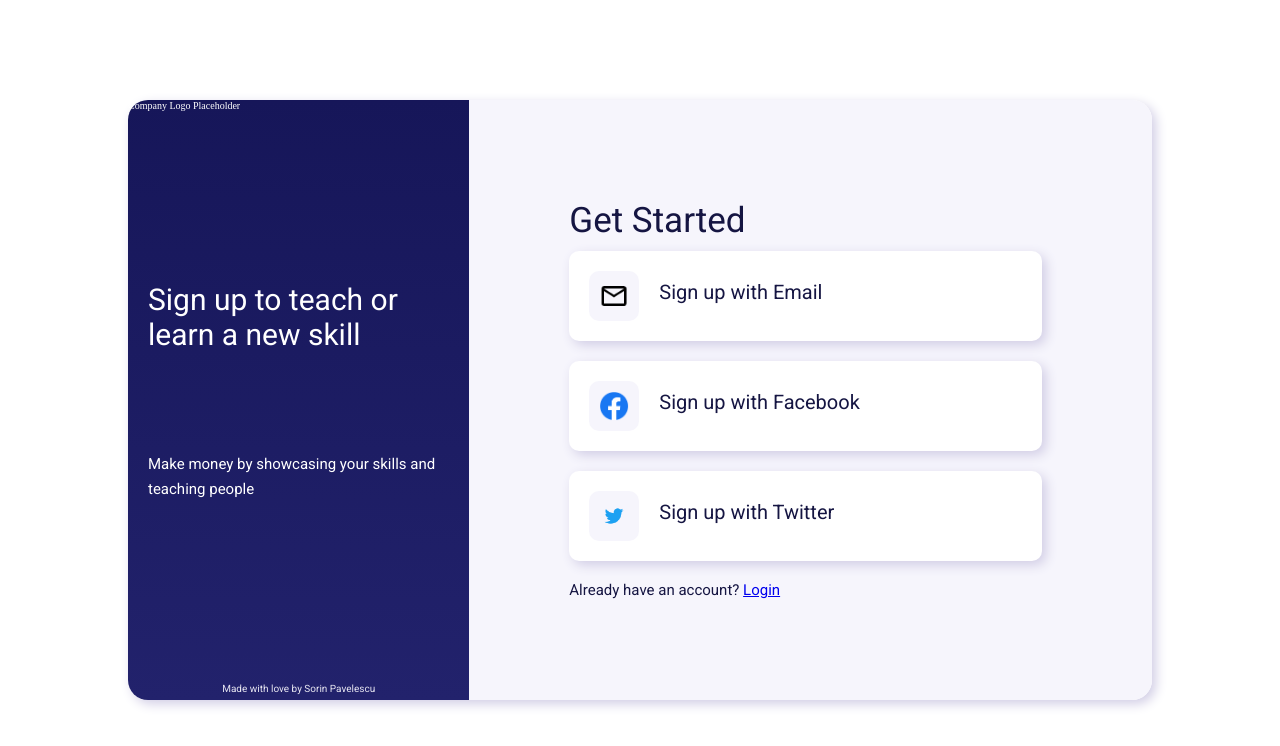
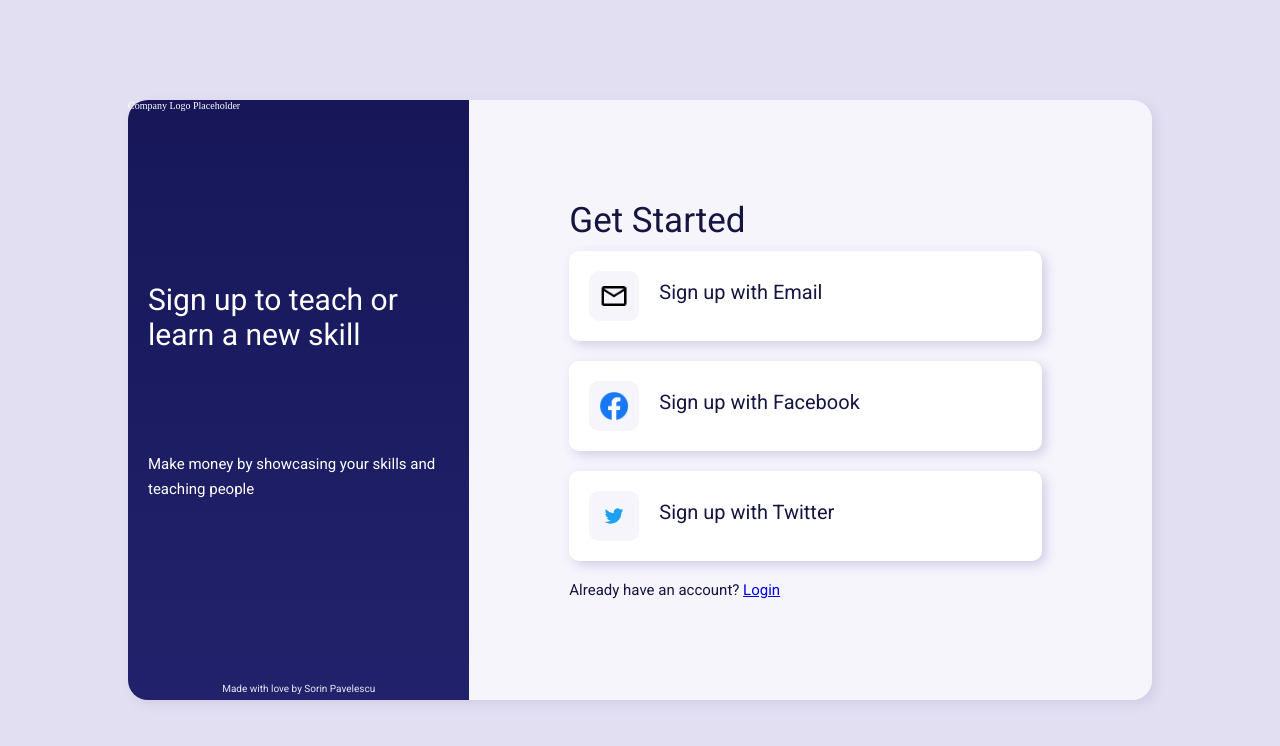
Before and after one commit to sorinpav/teachme, a React app: page / in a window 1280 px wide. Shown: the top 746 px of the page. Built offline with nearby package versions, Linux system fonts and the light colour scheme.

Commit message:
rearranged items on specific pages => signup form on the signup page and now showing the signup page => also changed background colour for signup page, this completes the design draft, without the logo

```diff
--- a/src/App.js
+++ b/src/App.js
@@ -1,9 +1,9 @@
 import React from 'react';
-import SignupForm from './components/Forms/SignupForm/SignupForm';
+import SignupPage from './pages/SignupPage/SignupPage';
 const App = () => {
   return (
     <div>
-      <SignupForm />
+      <SignupPage />
     </div>
   );
 };
--- a/src/pages/SignupPage/SignupPage.js
+++ b/src/pages/SignupPage/SignupPage.js
@@ -1,7 +1,12 @@
 import React from 'react';
-
+import './SignupPage.scss';
+import SignupForm from '../../components/Forms/SignupForm/SignupForm';
 const SignUpPage = () => {
-  return <div></div>;
+  return (
+    <div className='signup-page'>
+      <SignupForm />
+    </div>
+  );
 };
 
 export default SignUpPage;
--- a/src/pages/SignupPage/SignupPage.scss
+++ b/src/pages/SignupPage/SignupPage.scss
@@ -0,0 +1,3 @@
+body {
+  background-color: #e3dff2;
+}
```
